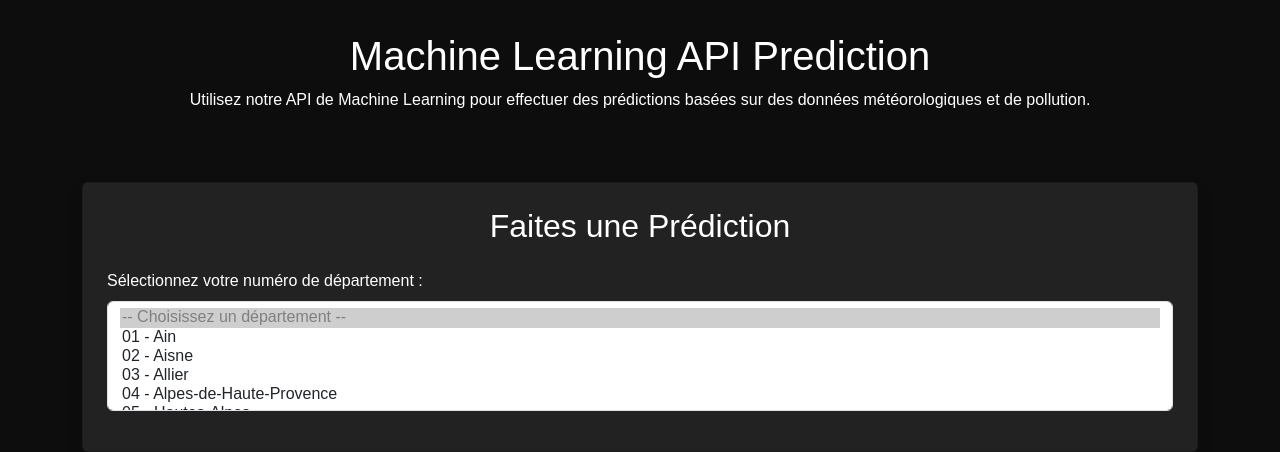
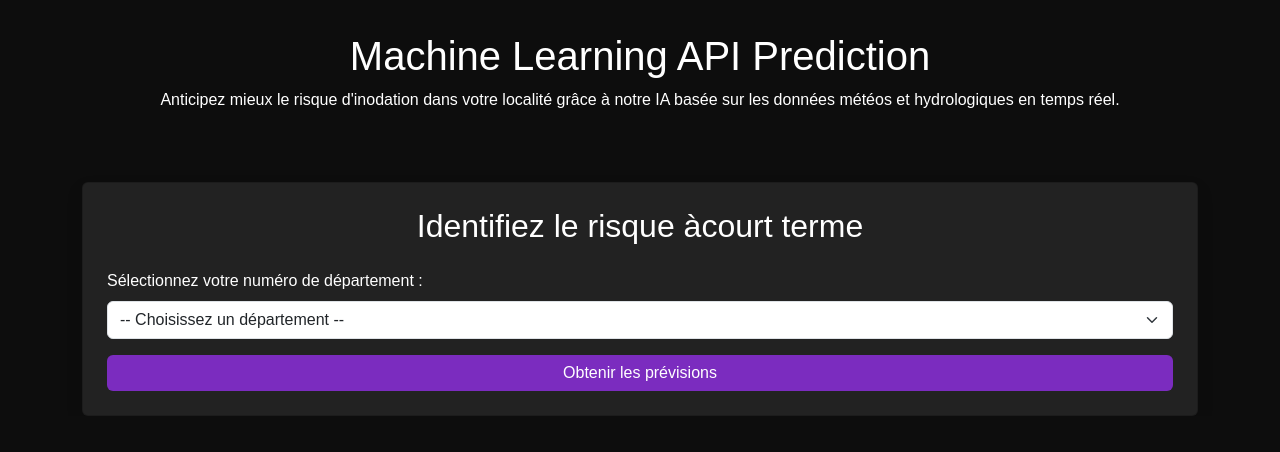
Before and after one commit to LuM2i/inondations, a plain HTML site: page index.html in a window 1280 px wide. Shown: the part 395-847 px from the top of the page. After the commit the page ends 811 px from the top, so only its background shows below. Drawn offline with nearby package versions, Linux system fonts and the light colour scheme.

Commit message:
Initial commit: Mise en ligne interface

```diff
--- a/index.html
+++ b/index.html
@@ -4,65 +4,21 @@
     <meta charset="UTF-8" />
     <meta name="viewport" content="width=device-width, initial-scale=1.0" />
     <title>ML API Prediction</title>
-    <link
-      href="https://cdn.jsdelivr.net/npm/bootstrap@5.3.0/dist/css/bootstrap.min.css"
-      rel="stylesheet"
-    />
+    <link href="https://cdn.jsdelivr.net/npm/bootstrap@5.3.0/dist/css/bootstrap.min.css" rel="stylesheet" />
     <style>
-      body {
-        background-color: #0d0d0d;
-        color: white;
-        font-family: Arial, sans-serif;
-        margin: 0;
-        padding: 0;
-      }
-      header {
-        background-color: black;
-        padding: 15px;
-      }
-      nav ul {
-        list-style: none;
-        display: flex;
-        justify-content: center;
-        padding: 0;
-      }
-      nav ul li {
-        margin: 0 15px;
-      }
-      nav ul li a {
-        color: white;
-        text-decoration: none;
-        font-size: 18px;
-      }
-      .container {
-        margin-top: 30px;
-      }
-      .card {
-        background-color: #222;
-        color: white;
-      }
-      .btn-primary {
-        background-color: #7b2cbf;
-        border: none;
-      }
-      .btn-primary:hover {
-        background-color: #5a1a99;
-      }
-      .header-image {
-        width: 100%;
-        height: 300px;
-        object-fit: cover;
-      }
-      .select-container {
-        max-height: 200px;
-        overflow-y: auto;
-      }
-      select {
-        width: 100%;
-      }
-      #result {
-        min-height: 150px;
-      }
+        body { background-color: #0d0d0d; color: white; font-family: Arial, sans-serif; margin: 0; padding: 0; }
+        header { background-color: black; padding: 15px; }
+        nav ul { list-style: none; display: flex; justify-content: center; padding: 0; }
+        nav ul li { margin: 0 15px; }
+        nav ul li a { color: white; text-decoration: none; font-size: 18px; }
+        .container { margin-top: 30px; }
+        .card { background-color: #222; color: white; }
+        .btn-primary { background-color: #7b2cbf; border: none; }
+        .btn-primary:hover { background-color: #5a1a99; }
+        .header-image { width: 100%; height: 300px; object-fit: cover; }
+        .select-container { max-height: 200px; overflow-y: auto; }
+        select { width: 100%; }
+        #result { min-height: 150px; }
     </style>
 </head>
 <body>
@@ -76,88 +32,55 @@
     </nav>
 </header>
 <div class="container-fluid p-0">
-      <img
-        src="https://www.zabala.fr/wp-content/uploads/2023/11/intelligence-artificielle-et-conseil-1200x675.jpg"
-        alt="AI Prediction"
-        class="header-image"
-      />
+    <img src="https://www.zabala.fr/wp-content/uploads/2023/11/intelligence-artificielle-et-conseil-1200x675.jpg" alt="AI Prediction" class="header-image" />
 </div>
 <section class="hero text-center p-4">
     <div class="container">
         <h1>Machine Learning API Prediction</h1>
-        <p>
-          Utilisez notre API de Machine Learning pour effectuer des prédictions
-          basées sur des données météorologiques et de pollution.
-        </p>
+        <p> Anticipez mieux le risque d'inodation dans votre localité grâce à notre IA basée sur les données météos et hydrologiques en temps réel. </p>
     </div>
 </section>
 <div class="container">
     <div class="card shadow p-4">
-        <h2 class="text-center mb-4">Faites une Prédiction</h2>
+        <h2 class="text-center mb-4">Identifiez le risque àcourt terme</h2>
         <form id="predictionForm">
             <div class="mb-3">
-            <label for="departement" class="form-label"
-              >Sélectionnez votre numéro de département :</label
-            >
+                <label for="departement" class="form-label">Sélectionnez votre numéro de département :</label>
                 <div class="select-container">
-              <select
-                id="departement"
-                name="departement"
-                class="form-select"
-                size="5"
-                required
-              >
-                <option value="" disabled selected>
-                  -- Choisissez un département --
-                </option>
-                <!-- Options des départements de 1 à 95 -->
-                <option value="1">01 - Ain</option>
-                <option value="2">02 - Aisne</option>
-                <option value="3">03 - Allier</option>
-                <option value="4">04 - Alpes-de-Haute-Provence</option>
-                <option value="5">05 - Hautes-Alpes</option>
-                <option value="6">06 - Alpes-Maritimes</option>
-                <option value="7">07 - Ardèche</option>
-                <option value="8">08 - Ardennes</option>
-                <option value="9">09 - Ariège</option>
-                <option value="10">10 - Aube</option>
-                <option value="11">11 - Aude</option>
-                <option value="12">12 - Aveyron</option>
-                <option value="13">13 - Bouches-du-Rhône</option>
-                <option value="14">14 - Calvados</option>
-                <option value="15">15 - Cantal</option>
-                <option value="16">16 - Charente</option>
-                <option value="17">17 - Charente-Maritime</option>
-                <option value="18">18 - Cher</option>
-                <option value="19">19 - Corrèze</option>
-                <option value="20">20 - Corse</option>
-                <option value="21">21 - Côte-d'Or</option>
-                <option value="22">22 - Côtes-d'Armor</option>
-                <option value="23">23 - Creuse</option>
-                <option value="24">24 - Dordogne</option>
-                <option value="25">25 - Doubs</option>
-                <option value="26">26 - Drôme</option>
-                <option value="27">27 - Eure</option>
-                <option value="28">28 - Eure-et-Loir</option>
-                <option value="29">29 - Finistère</option>
-                <option value="30">30 - Gard</option>
-                <option value="31">31 - Haute-Garonne</option>
-                <option value="32">32 - Gers</option>
-                <option value="33">33 - Gironde</option>
-                <option value="34">34 - Hérault</option>
-                <option value="35">35 - Ille-et-Vilaine</option>
-                <option value="36">36 - Indre</option>
-                <option value="37">37 - Indre-et-Loire</option>
-                <option value="38">38 - Isère</option>
-                <option value="39">39 - Jura</option>
-                <option value="40">40 - Landes</option>
-                <option value="41">41 - Loir-et-Cher</option>
-                <option value="42">42 - Loire</option>
-                <option value="43">43 - Haute-Loire</option>
-                <option value="44">44 - Loire-Atlantique</option>
-                <option value="45">45 - Loiret</option>
-                <option value="46">46 - Lot</option>
-                <option value="47">47 - Lot-et-Garonne</option>
-                <option value="48">48 - Lozère</option>
-                <option value="49">49 - Maine-et-Loire
-::contentReference[oaicite:0]{index=0}
+                    <select id="departement" name="departement" class="form-select" required>
+                        <option value="" disabled selected> -- Choisissez un département -- </option>
+                        <script>
+                            const departements = {
+                                1: "Ain", 2: "Aisne", 3: "Allier", 4: "Alpes-de-Haute-Provence", 5: "Hautes-Alpes",
+                                6: "Alpes-Maritimes", 7: "Ardèche", 8: "Ardennes", 9: "Ariège", 10: "Aube",
+                                11: "Aude", 12: "Aveyron", 13: "Bouches-du-Rhône", 14: "Calvados", 15: "Cantal",
+                                16: "Charente", 17: "Charente-Maritime", 18: "Cher", 19: "Corrèze", 20: "Corse-du-Sud",
+                                21: "Côte-d'Or", 22: "Côtes-d'Armor", 23: "Creuse", 24: "Dordogne", 25: "Doubs",
+                                26: "Drôme", 27: "Eure", 28: "Eure-et-Loir", 29: "Finistère", 30: "Gard",
+                                31: "Haute-Garonne", 32: "Gers", 33: "Gironde", 34: "Hérault", 35: "Ille-et-Vilaine",
+                                36: "Indre", 37: "Indre-et-Loire", 38: "Isère", 39: "Jura", 40: "Landes",
+                                41: "Loir-et-Cher", 42: "Loire", 43: "Haute-Loire", 44: "Loire-Atlantique", 45: "Loiret",
+                                46: "Lot", 47: "Lot-et-Garonne", 48: "Lozère", 49: "Maine-et-Loire", 50: "Manche",
+                                51: "Marne", 52: "Haute-Marne", 53: "Mayenne", 54: "Meurthe-et-Moselle", 55: "Meuse",
+                                56: "Morbihan", 57: "Moselle", 58: "Nièvre", 59: "Nord", 60: "Oise",
+                                61: "Orne", 62: "Pas-de-Calais", 63: "Puy-de-Dôme", 64: "Pyrénées-Atlantiques", 65: "Hautes-Pyrénées",
+                                66: "Pyrénées-Orientales", 67: "Bas-Rhin", 68: "Haut-Rhin", 69: "Rhône", 70: "Haute-Saône",
+                                71: "Saône-et-Loire", 72: "Sarthe", 73: "Savoie", 74: "Haute-Savoie", 75: "Paris",
+                                76: "Seine-Maritime", 77: "Seine-et-Marne", 78: "Yvelines", 79: "Deux-Sèvres", 80: "Somme",
+                                81: "Tarn", 82: "Tarn-et-Garonne", 83: "Var", 84: "Vaucluse", 85: "Vendée",
+                                86: "Vienne", 87: "Haute-Vienne", 88: "Vosges", 89: "Yonne", 90: "Territoire de Belfort",
+                                91: "Essonne", 92: "Hauts-de-Seine", 93: "Seine-Saint-Denis", 94: "Val-de-Marne", 95: "Val-d'Oise"
+                            };
+                            for (let num in departements) {
+                                document.write(`<option value="${num}">${num} - ${departements[num]}</option>`);
+                            }
+                        </script>
+                    </select>
+                </div>
+            </div>
+            <button type="submit" class="btn btn-primary w-100">Obtenir les prévisions</button>
+        </form>
+    </div>
+</div>
+</body>
+</html>
```
Lines whose indentation alone changed are shown as unchanged.
